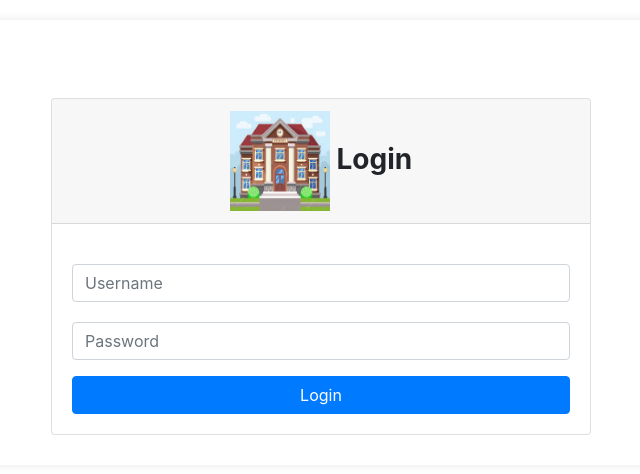
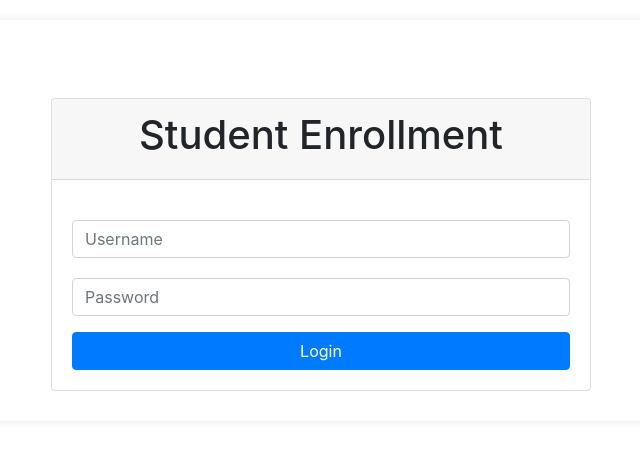
Before and after one commit to jobet1995/SchoolEnrolling, a Python web app: template templates/index.html in a window 1280 px wide. Shown: the top 474 px of the page, without its empty margins (319-959 px from the left). Run offline with Jinja, Linux system fonts and the light colour scheme; the template is opened without the code that fills it, so the values that code supplies are empty.

Commit message:
Modified

```diff
--- a/templates/index.html
+++ b/templates/index.html
@@ -16,8 +16,7 @@
           <div class="col-md-6">
               <div class="card">
                   <div class="card-header">
-                    <img src="/image/images.jpg" alt="Logo" width="100" height="100">
-                      Login
+                    <h1>Student Enrollment</h1>
                   </div>
                   <div class="card-body">
                       <form>
```
